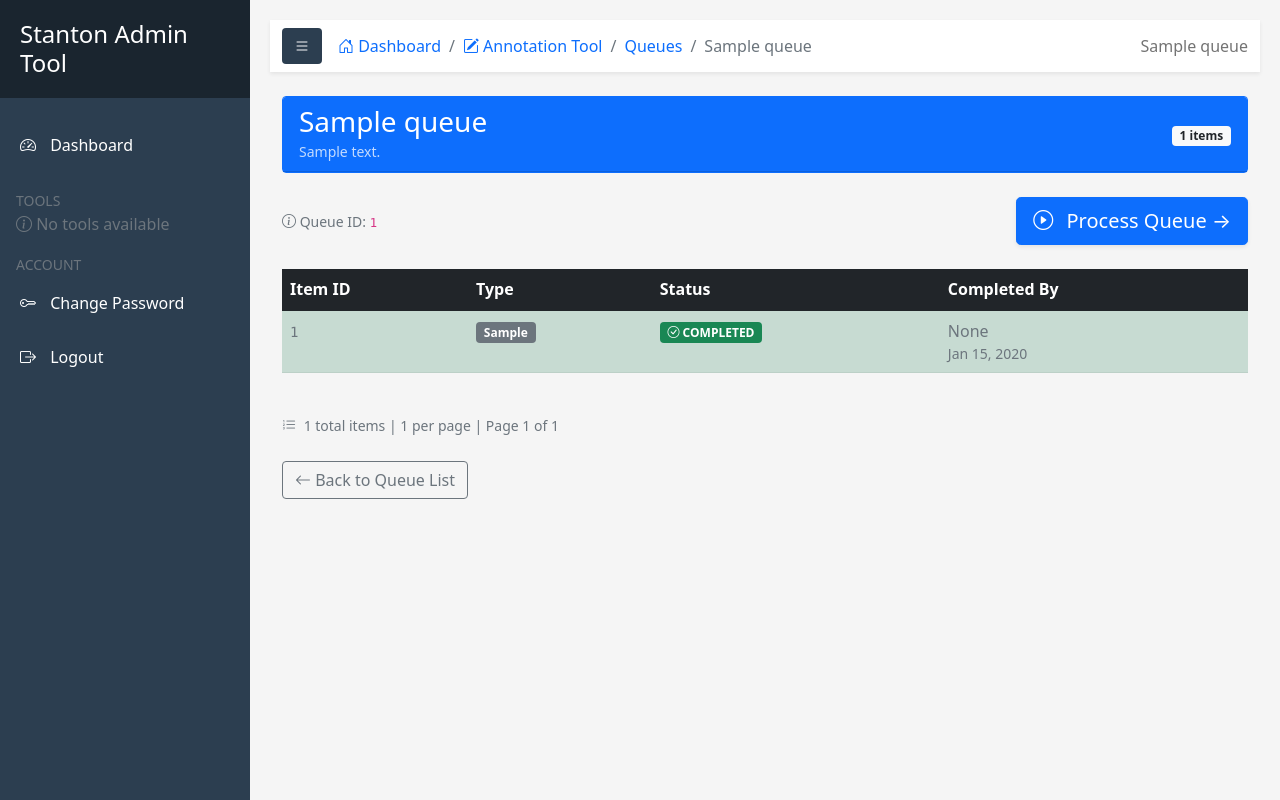
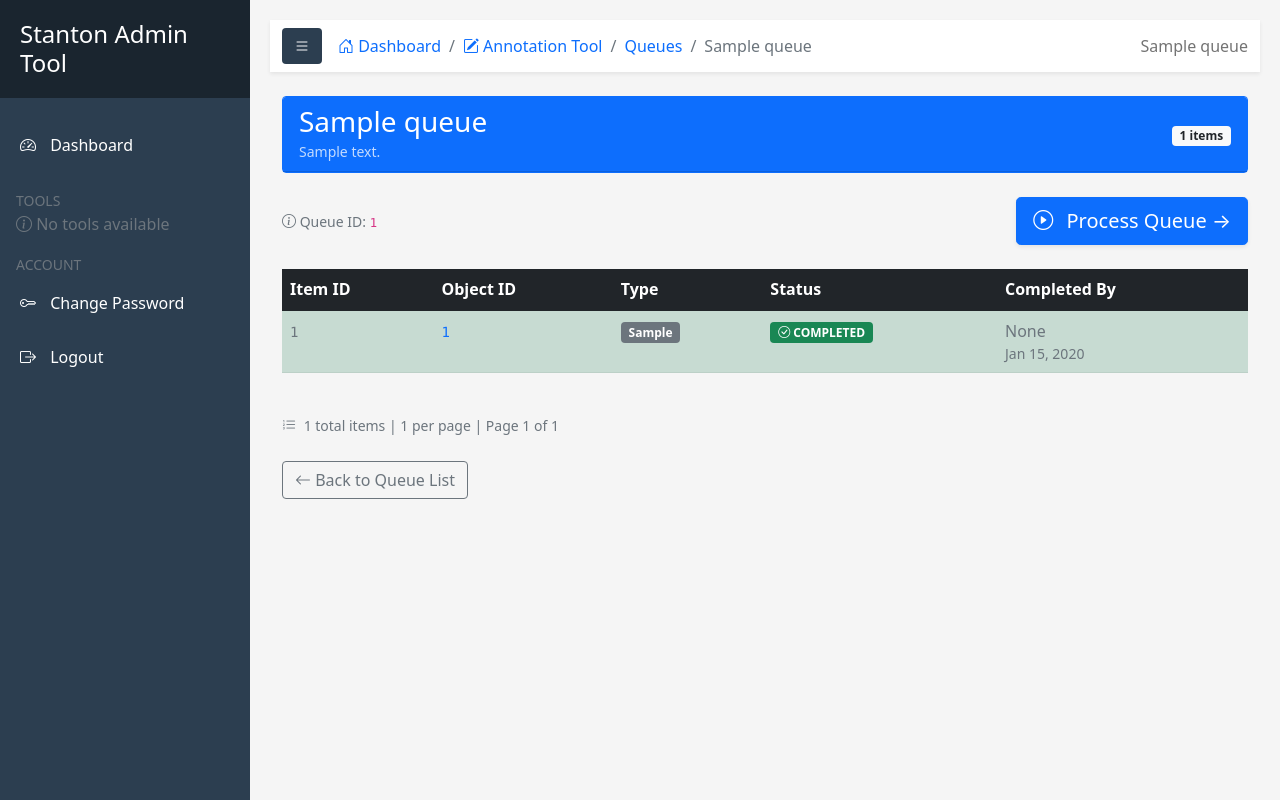
Before and after one commit to ivishalanand/AskStantonAnnotation, a Django app: template annotation_tool/templates/annotation_tool/queue_detail.html in a window 1280 px wide. Run offline with Django 5.2, Linux system fonts and the light colour scheme; the template is opened without the code that fills it: most values are stand-ins (such as "Sample title", 1, 10 or a date in 2020).

Commit message:
Enhance session queue detail view and API response handling
- Updated  function to include a trailing comma for consistency.
- Modified  view to filter items for 'SESSION' object type only, improving data relevance.
- Adjusted pagination logic to count filtered items accurately.
- Added 'Object ID' column to the queue detail template for better item identification.
- Updated Jupyter notebook execution counts and cleaned up output formatting for clarity.

```diff
--- a/annotation_tool/templates/annotation_tool/queue_detail.html
+++ b/annotation_tool/templates/annotation_tool/queue_detail.html
@@ -88,6 +88,7 @@
                     <thead class="table-dark">
                         <tr>
                             <th scope="col">Item ID</th>
+                            <th scope="col">Object ID</th>
                             <th scope="col">Type</th>
                             <th scope="col">Status</th>
                             <th scope="col">Completed By</th>
@@ -100,6 +101,10 @@
                             <td>
                                 <!-- Display item ID with safe fallback -->
                                 <code class="text-muted">{{ item.item_id|default:"Unknown" }}</code>
+                            </td>
+                            <td>
+                                <!-- Display object ID with safe fallback -->
+                                <code class="text-primary">{{ item.object_id|default:"Unknown" }}</code>
                             </td>
                             <td>
                                 <!-- Display object type with proper formatting -->
--- a/annotation_tool/utils.py
+++ b/annotation_tool/utils.py
@@ -131,7 +131,7 @@ async def fetch_queue_items(
     queue_id: str,
     status: Optional[str] = None,
     page: int = 1,
-    limit: Optional[int] = None
+    limit: Optional[int] = None,
 ) -> Dict[str, Any]:
     """
     Fetch items for a specific annotation queue.
```
Also changed, not shown: annotation_tool/views.py (+6 -4 lines), 2 other files.
